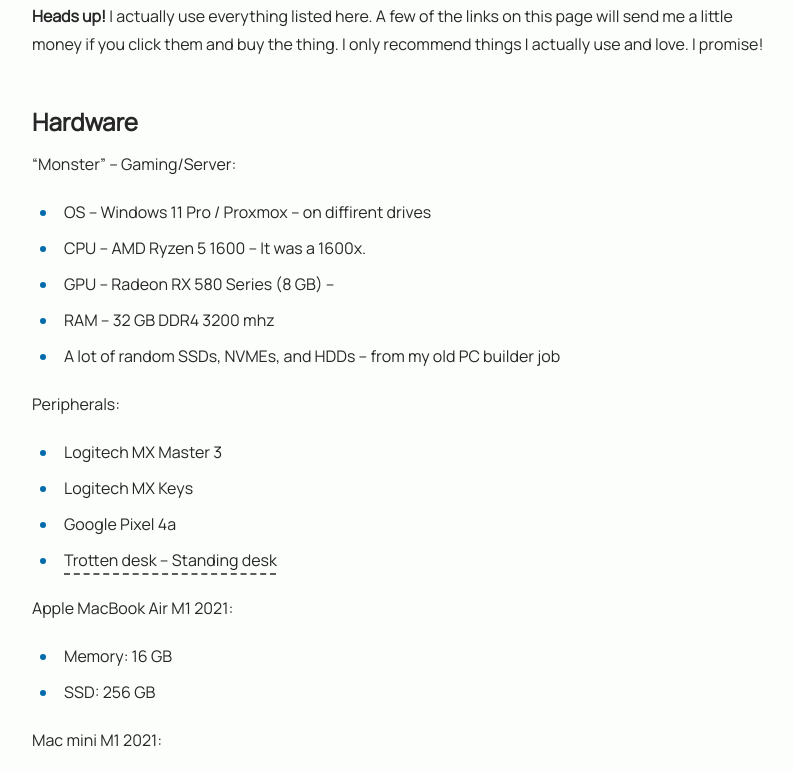
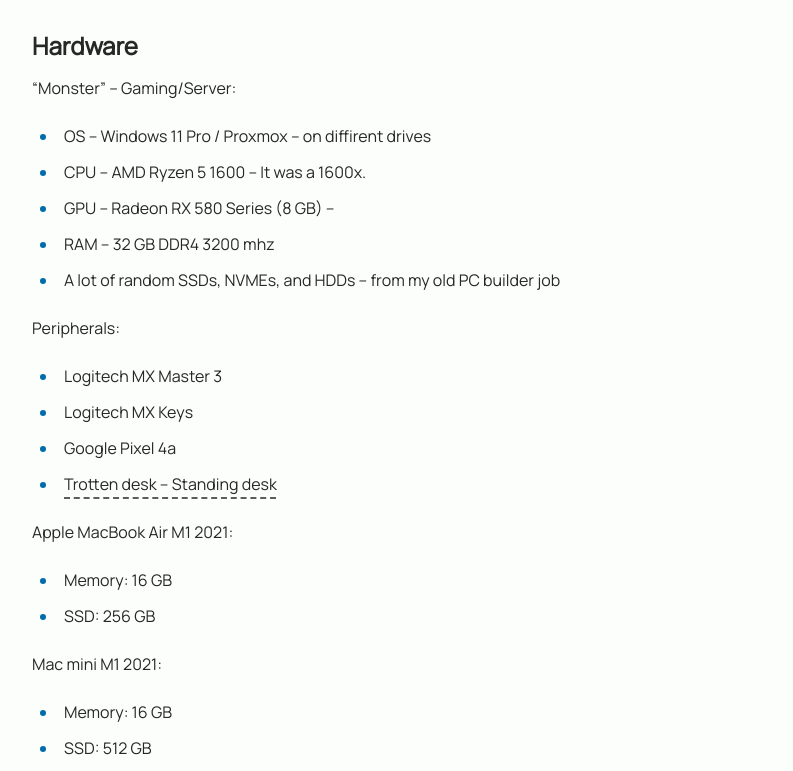
Before and after one commit to MrGKanev/mrgkanev.eu, an Astro site: page /uses in a window 1280 px wide. Shown: the part 219-990 px from the top of the page, without its empty margins (240-1033 px from the left). Built offline with nearby package versions, Linux system fonts and the light colour scheme; Astro itself is replaced by a stand-in of ours.

Commit message:
Revert "Updating uses a bit"
This reverts commit f4481096e97a186ca852cdad3102fd388b489443.

```diff
--- a/package.json
+++ b/package.json
@@ -31,7 +31,7 @@
     "@astrojs/react": "^2.1.0",
     "@astrojs/sitemap": "^1.2.1",
     "@astrojs/tailwind": "^3.1.1",
-    "@divriots/jampack": "^0.0.9",
+    "@divriots/jampack": "^0.9.4",
     "@tailwindcss/typography": "^0.5.9",
     "@types/github-slugger": "^1.3.0",
     "@types/react": "^18.0.28",
--- a/src/pages/uses.md
+++ b/src/pages/uses.md
@@ -2,8 +2,6 @@
 layout: ../layouts/UsesLayout.astro
 title: "Uses"
 ---
-
-**Heads up!** I actually use everything listed here. A few of the links on this page will send me a little money if you click them and buy the thing. I only recommend things I actually use and love. I promise!
 
 ## Hardware
 
```
Also changed, not shown: 1 other file.
